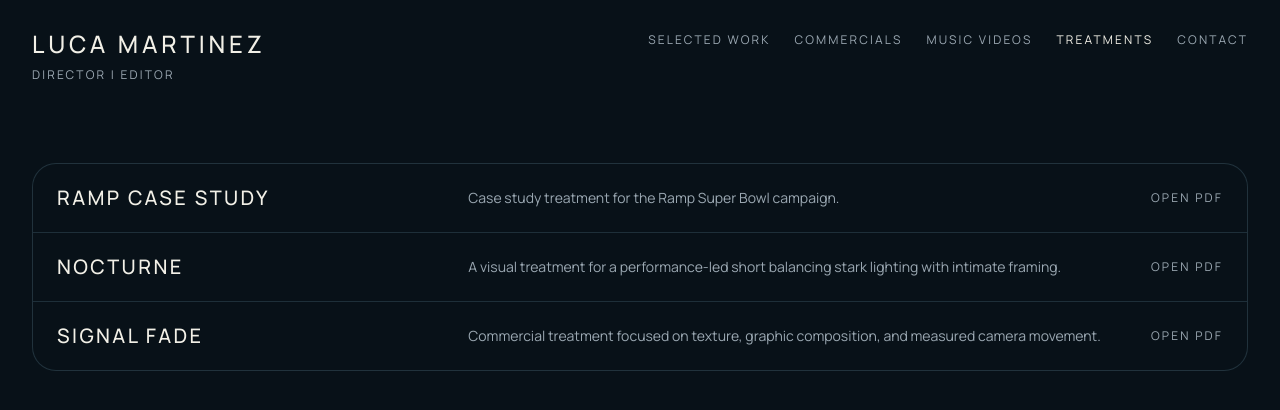
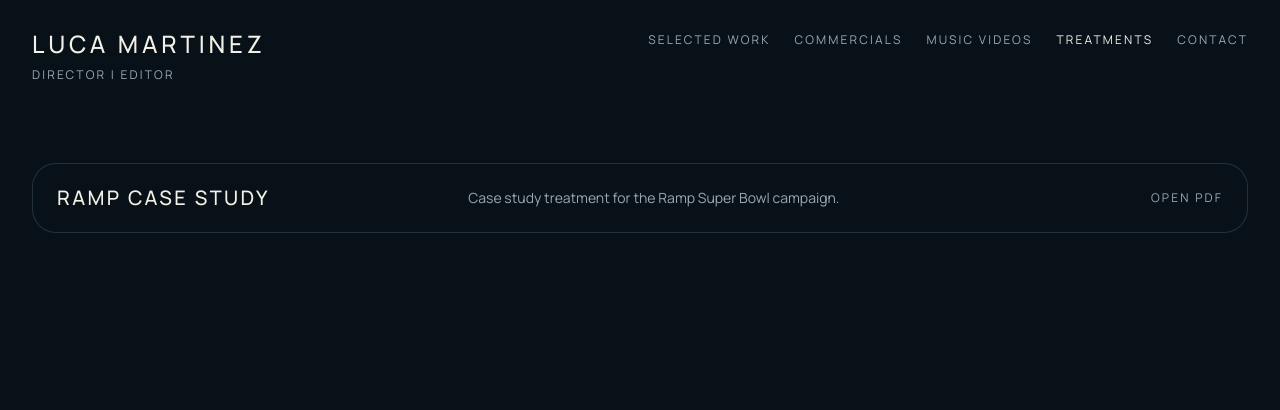
Before and after one commit to Luxvca/luca-martinez, a Next.js app: page /treatments in a window 1280 px wide. Shown: the top 410 px of the page. Built offline with nearby package versions, Linux system fonts and the light colour scheme.

Commit message:
Remove placeholder treatments and update project titles

```diff
--- a/data/treatments.js
+++ b/data/treatments.js
@@ -4,15 +4,5 @@ export const treatments = [
     title: "Ramp Case Study",
     description: "Case study treatment for the Ramp Super Bowl campaign.",
     pdfUrl: "/treatments/LucaMartinez_WassermanCaseStudy_Ramp.pdf"
-  },
-  {
-    title: "Nocturne",
-    description: "A visual treatment for a performance-led short balancing stark lighting with intimate framing.",
-    pdfUrl: "/treatments/nocturne-treatment.pdf"
-  },
-  {
-    title: "Signal Fade",
-    description: "Commercial treatment focused on texture, graphic composition, and measured camera movement.",
-    pdfUrl: "/treatments/signal-fade-treatment.pdf"
   }
 ];
--- a/data/videos.js
+++ b/data/videos.js
@@ -19,7 +19,7 @@ const palletIntroducingAtlas = {
 
 const alpineStarsBuiltForTheCity = {
   slug: "built-for-the-city-alpine-stars",
-  title: "ALPINE STARS - BUILT FOR THE CITY",
+  title: "ALPINE STARS | BUILT FOR THE CITY",
   thumbnail: "/images/Alpine Stars images/Alpine Stars Thumbnail 2.png",
   category: "Commercial",
   description: "Commercial work for Alpine Stars.",
@@ -43,6 +43,7 @@ const amerikidDressCode = {
   year: "2026",
   credits: ["Directed by Luca Martinez"],
   stills: [
+    "/images/Dress code Images/Dress code Thumbnail.png",
     "/images/Dress code Images/Image 2.png",
     "/images/Dress code Images/Image 3.png",
     "/images/Dress code Images/Image 4.png",
@@ -53,7 +54,7 @@ const amerikidDressCode = {
 
 const lordsOfCatanTrailer = {
   slug: "lords-of-catan-trailer",
-  title: "Lords of Catan Trailer",
+  title: "Lords of Catan | Trailer",
   thumbnail: "/images/Catan Trailer Images/Catan image 5.png",
   category: "Selected Work",
   description: "Trailer work for Lords of Catan.",
```
Also changed, not shown: 2 other files (tests, documents, lock files or other folders).
